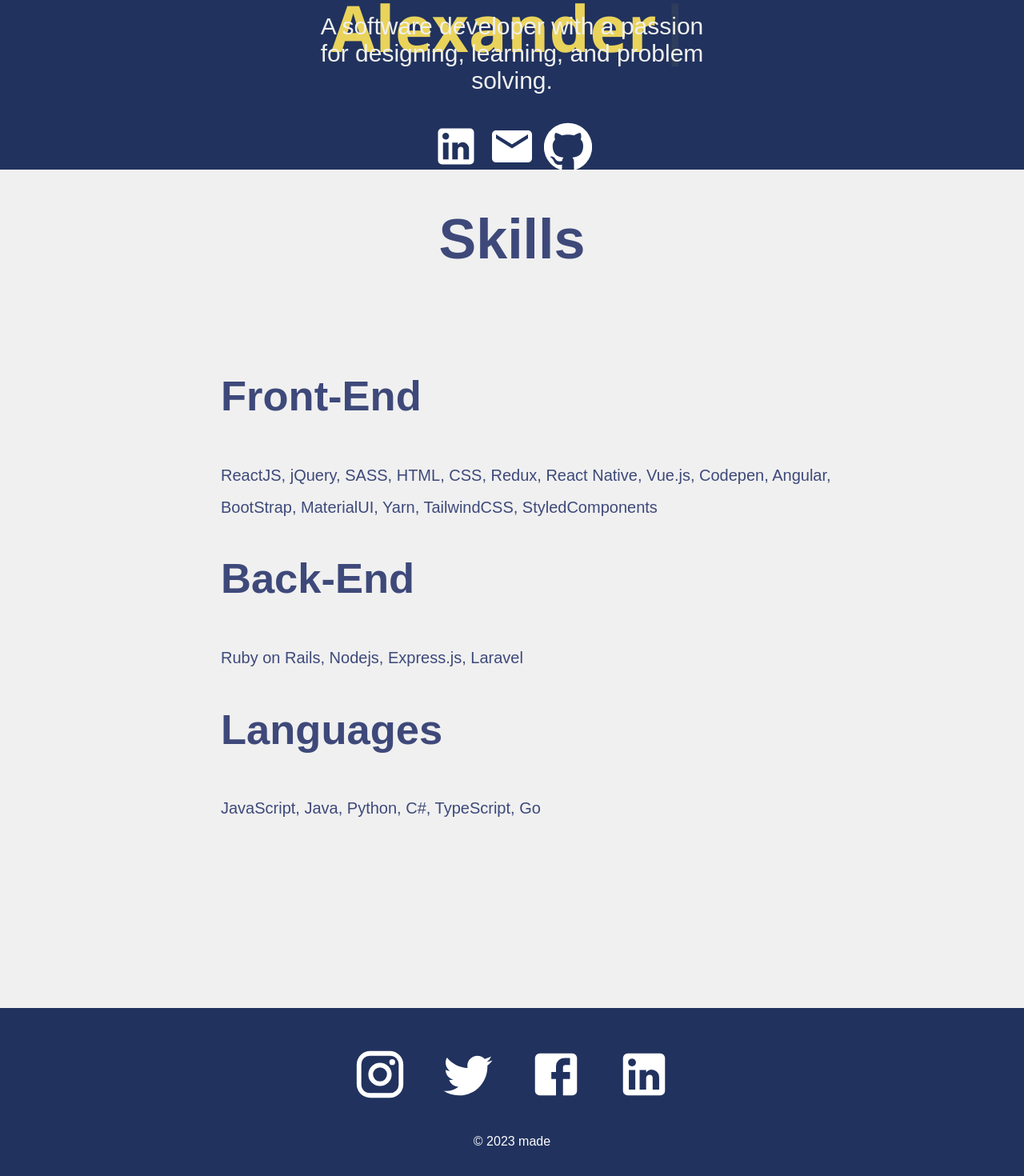
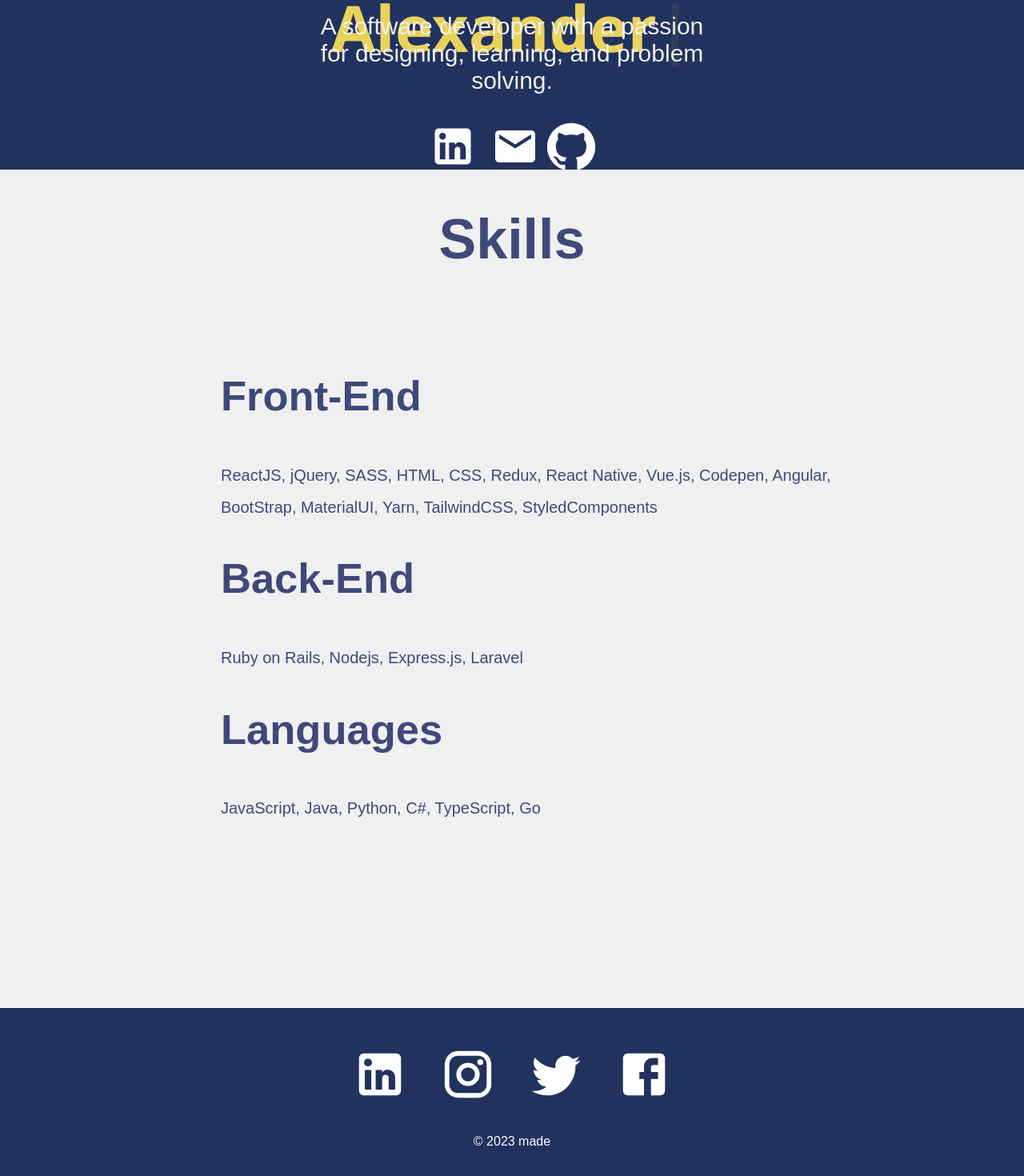
Before and after one commit to Xander-98/ja-Port, a React (Create React App) app: page / in a window 1280 px wide. Shown: the part 588-2058 px from the top of the page at 80% size. Built offline with nearby package versions, Linux system fonts and the light colour scheme.

Commit message:
added more links and rm target

```diff
--- a/src/components/Footer.js
+++ b/src/components/Footer.js
@@ -10,16 +10,15 @@ function Footer() {
   return (
     <div className="footer">
       <div className="socialMedia">
+        <Link
+          href="https://www.linkedin.com/in/jamesalexander98?lipi=urn%3Ali%3Apage%3Ad_flagship3_profile_view_base_contact_details%3B85E45%2BBpRvyyb7bPXrDWUA%3D%3D"
+          className="linkedIn"
+        >
+          <LinkedInIcon />
+        </Link>
         <InstagramIcon />
         <TwitterIcon />
         <FacebookIcon />
-        <Link
-          href="https://www.linkedin.com/in/jamesalexander98?lipi=urn%3Ali%3Apage%3Ad_flagship3_profile_view_base_contact_details%3B85E45%2BBpRvyyb7bPXrDWUA%3D%3D"
-          className="linkedIn"
-          target="_blank"
-        >
-          <LinkedInIcon />
-        </Link>
       </div>
       <p> &copy; 2023 made</p>
     </div>
--- a/src/pages/Home.js
+++ b/src/pages/Home.js
@@ -35,9 +35,17 @@ function Home() {
         </h2>
         <div className="prompt">
           <p>A software developer with a passion for designing, learning, and problem solving. </p>
-          <LinkedInIcon />
-          <EmailIcon />
-          <Link href="https://github.com/Xander-98?tab=repositories" className="gitHub">
+          <Link
+            href="https://www.linkedin.com/in/jamesalexander98?lipi=urn%3Ali%3Apage%3Ad_flagship3_profile_view_base_contact_details%3BXSCvz%2FdxRoWBH02lauGpYA%3D%3D"
+            className="linkedinHomeLink"
+          >
+            <LinkedInIcon />
+            {""}
+          </Link>{" "}
+          <Link href="mailto:jaymealexander.12@gmail.com" className="emailLink">
+            <EmailIcon />
+          </Link>
+          <Link href="https://github.com/Xander-98" className="gitHubLink">
             <GithubIcon />{" "}
           </Link>
         </div>
```
